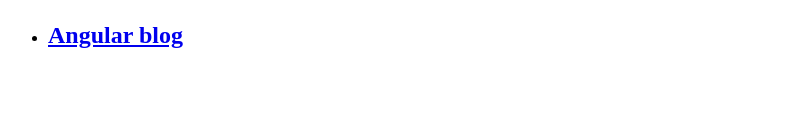
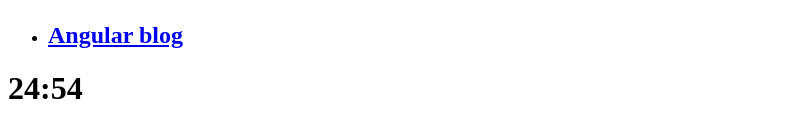
Before and after one commit to dimoskag/Microsoft-Virtual-Academy, an Angular app in the folder Angular/Pomodoro-Timer/PomodoroTimer/: page / in a window 1280 px wide. Shown: the part 523-660 px from the top of the page, without its empty margins (0-806 px from the left). Built offline with nearby package versions, Linux system fonts and the light colour scheme.

Commit message:
Added a timer to the homepage

```diff
--- a/Angular/Pomodoro-Timer/PomodoroTimer/src/app/app.component.html
+++ b/Angular/Pomodoro-Timer/PomodoroTimer/src/app/app.component.html
@@ -17,3 +17,4 @@
     <h2><a target="_blank" rel="noopener" href="https://blog.angular.io/">Angular blog</a></h2>
   </li>
 </ul>
+<app-pomodoro-timer></app-pomodoro-timer>
--- a/Angular/Pomodoro-Timer/PomodoroTimer/src/app/app.module.ts
+++ b/Angular/Pomodoro-Timer/PomodoroTimer/src/app/app.module.ts
@@ -3,16 +3,18 @@
 
 
 import { AppComponent } from './app.component';
+import { PomodoroTimerComponent } from './pomodoro-timer/pomodoro-timer.component';
 
 
 @NgModule({
   declarations: [
-    AppComponent
+    AppComponent,
+    PomodoroTimerComponent
   ],
   imports: [
     BrowserModule
   ],
   providers: [],
-  bootstrap: [AppComponent]
+  bootstrap: [AppComponent, PomodoroTimerComponent]
 })
 export class AppModule { }
--- /dev/null
+++ b/Angular/Pomodoro-Timer/PomodoroTimer/src/app/pomodoro-timer/pomodoro-timer.component.html
@@ -0,0 +1,3 @@
+<h1>
+  {{minutes}}:{{seconds}}
+</h1>
--- /dev/null
+++ b/Angular/Pomodoro-Timer/PomodoroTimer/src/app/pomodoro-timer/pomodoro-timer.component.ts
@@ -0,0 +1,32 @@
+import { Component, OnInit } from '@angular/core';
+
+@Component({
+  selector: 'app-pomodoro-timer',
+  templateUrl: './pomodoro-timer.component.html',
+  styleUrls: ['./pomodoro-timer.component.css']
+})
+export class PomodoroTimerComponent implements OnInit {
+
+  minutes: number;
+  seconds: number;
+
+  constructor() {
+    this.minutes = 24;
+    this.seconds = 59;
+    setInterval(() => this.tick(), 1000)
+  }
+
+  tick():void {
+    if(--this.seconds < 0) {
+      this.seconds = 59;
+      if (--this.minutes < 0){
+        this.minutes = 24;
+        this.seconds = 59;
+      }
+    }
+  }
+
+  ngOnInit() {
+  }
+
+}
```
Also changed, not shown: Angular/Pomodoro-Timer/PomodoroTimer/src/app/pomodoro-timer/pomodoro-timer.component.css (added), 1 other file (tests, documents, lock files or other folders).
